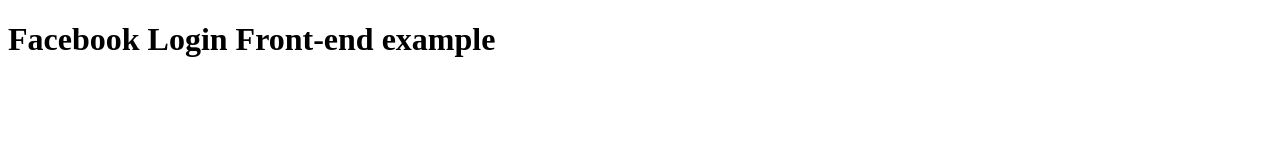
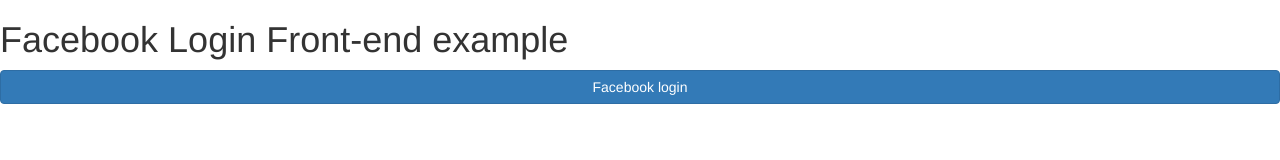
Before and after one commit to jeongmyeonghyeon/FacebookLogin-Front-end, a plain HTML site: page index.html in a window 1280 px wide. Drawn offline with nearby package versions, Linux system fonts and the light colour scheme.

Commit message:
response 얻어오는 함수 작성

```diff
--- a/index.html
+++ b/index.html
@@ -5,7 +5,9 @@
   <meta name="viewport" content="width=device-width, initial-scale=1.0">
   <meta http-equiv="X-UA-Compatible" content="ie=edge">
   <title>Facebook Login</title>
+  <!-- http://shub.tistory.com/entry/%EC%9E%90%EB%B0%94%EC%8A%A4%ED%81%AC%EB%A6%BD%ED%8A%B8-%EC%BF%A0%ED%82%A4-%EA%B4%80%EB%A0%A8-%ED%95%A8%EC%88%98-setCookie-getCookie -->
   <script src="js/cookie.js"></script>
+  <link rel="stylesheet" href="https://maxcdn.bootstrapcdn.com/bootstrap/3.3.7/css/bootstrap.min.css" integrity="sha384-BVYiiSIFeK1dGmJRAkycuHAHRg32OmUcww7on3RYdg4Va+PmSTsz/K68vbdEjh4u" crossorigin="anonymous">
 </head>
 <body>
   <!-- https://developers.facebook.com/docs/javascript/quickstart -->
@@ -29,6 +31,44 @@
      }(document, 'script', 'facebook-jssdk'));
   </script>
   <h1>Facebook Login Front-end example</h1>
-  <!-- http://shub.tistory.com/entry/%EC%9E%90%EB%B0%94%EC%8A%A4%ED%81%AC%EB%A6%BD%ED%8A%B8-%EC%BF%A0%ED%82%A4-%EA%B4%80%EB%A0%A8-%ED%95%A8%EC%88%98-setCookie-getCookie -->
+  <button id="btn-facebook-login" class="btn btn-primary btn-block" onclick="facebookLogin()">Facebook login</button>
+  <script>
+    // cookie에 token이 있는지 검사하여 token 이 없을 경우에만 #btn-facebook-login 을 표시
+    var hasToken = cookieHasToken()
+    if (!hasToken) {
+      document.getElementById('btn-facebook-login').style.display = 'blcok';
+    } else {
+      document.getElementById('btn-facebook-login').style.display = 'none';
+    }
+
+    function facebookLogin() {
+      // 페이스북 버튼을 누른 순간, 브라우저에 페이스북 로그인이 되어있는지 검사
+      FB.getLoginStatus(function(response) {
+
+        if(response.status == 'connected'){
+          console.log(response)
+          backendfacebookLogin(response.authResponse);
+        } else {
+          FB.login(function(response) {
+            console.log(response)
+            backendfacebookLogin(response.authResponse);
+          }, {scope: 'public_profile'});
+        }
+      });
+    }
+
+    function backendfacebookLogin(authResponse){
+      console.log(authResponse);
+    }
+
+    function cookieHasToken() {
+      // 'token'이라는 키에 해당하는 cookie가 있는지 검사결과 리턴
+      var token = getCookie('token')
+      if (token == undefined || token == null || token == '') {
+        return false;
+      }
+      return true;
+    }
+  </script>
 </body>
 </html>
```
Also changed, not shown: js/cookie.js (+0 -16 lines).
